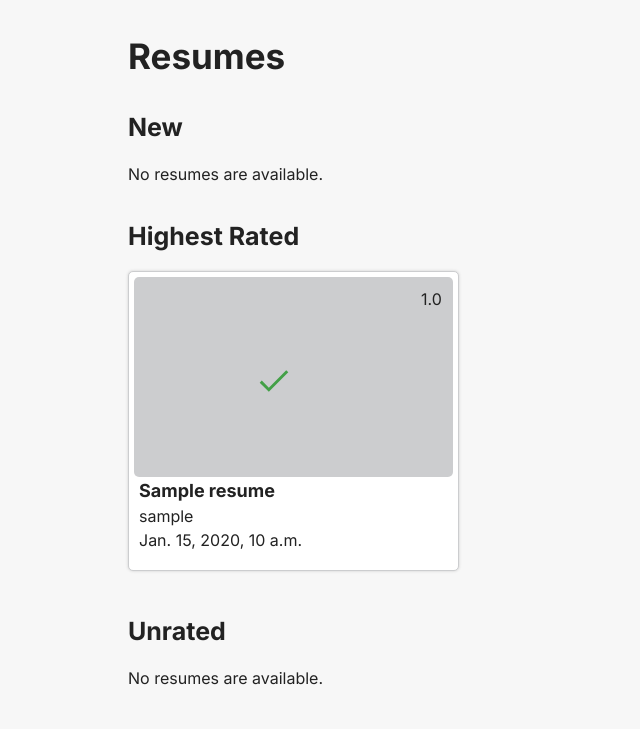
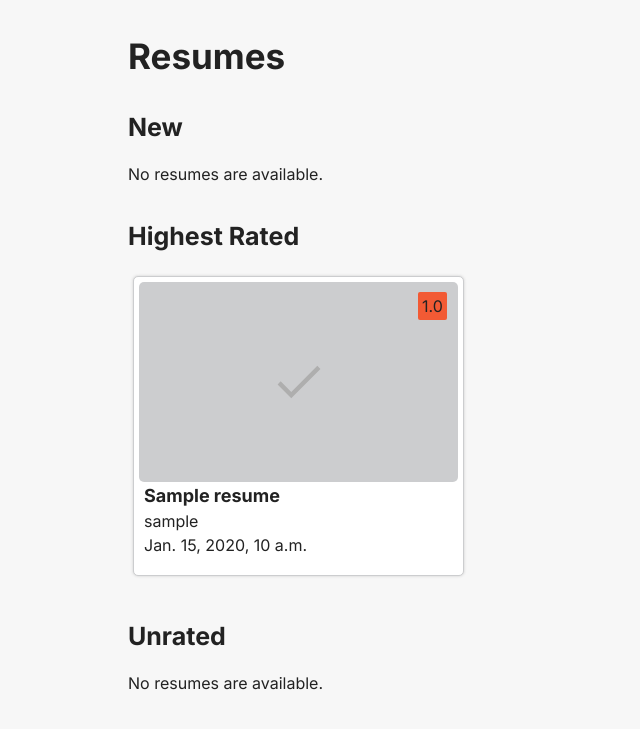
Before and after one commit to zgstumpf/ratemyresume, a Django app: page / in a window 1280 px wide. Shown: the part 46-775 px from the top of the page, without its empty margins (0-640 px from the left). Run offline with Django 5.2, Linux system fonts and the light colour scheme; a user stored in the database is signed in; tables that the repository leaves empty hold one stand-in row (values such as "Sample post"); some libraries are stand-ins or nearby versions; some web fonts are replaced.

Commit message:
index page many visual improvements and big fixes
not sure about checkmark.

```diff
--- a/resumes/templates/resumes/index.html
+++ b/resumes/templates/resumes/index.html
@@ -57,7 +57,7 @@
 {% if new_resumes %}
     <div class="resume-card-container">
         {% for resume in new_resumes %}
-            {% include 'resume_card.html' with resume_id=resume.id user_id=resume.user.id user=resume.user resume_name=resume.name hasUserRated=resume.hasUserRated created_at=resume.created_at avgRating=resume.avgRating %}
+            {% include 'resume_card.html' with resume_id=resume.id user_id=resume.user.id user=resume.user resume_name=resume.name hasUserRated=resume.hasUserRated created_at=resume.created_at avgRating=resume.avgRating numRatings=resume.numRatings%}
         {% endfor %}
     </div>
 {% else %}
@@ -69,7 +69,7 @@
 {% if highest_rated_resumes %}
     <div class="resume-card-container">
         {% for resume in highest_rated_resumes %}
-            {% include 'resume_card.html' with resume_id=resume.id user_id=resume.user.id user=resume.user resume_name=resume.name hasUserRated=resume.hasUserRated created_at=resume.created_at avgRating=resume.avgRating %}
+            {% include 'resume_card.html' with resume_id=resume.id user_id=resume.user.id user=resume.user resume_name=resume.name hasUserRated=resume.hasUserRated created_at=resume.created_at avgRating=resume.avgRating numRatings=resume.numRatings%}
         {% endfor %}
     </div>
 {% else %}
--- a/static/base.css
+++ b/static/base.css
@@ -196,7 +196,7 @@ button.darkblue-btn {
 .resume-card-container {
     display: flex;
     flex-wrap: wrap;
-    justify-content: space-between;
+    justify-content: flex-start;
     margin: 10px 0px;
 }
 
@@ -204,6 +204,7 @@ button.darkblue-btn {
     padding: 5px;
     border: 1px solid #cccdcf;
     border-radius: 5px;
+    margin: 5px;
     box-shadow: 0 0 3px #ccc;
     position: relative; /* Enables rated checkmark to have absolute position */
     flex-basis: calc(33.33% - 10px);
@@ -216,7 +217,7 @@ button.darkblue-btn {
 
 .resume-card:hover {
     cursor: pointer;
-    transform: scale(1.05);
+    transform: scale(1.02);
 }
 
 /* Media query for smaller viewports */
@@ -234,6 +235,7 @@ button.darkblue-btn {
   }
 
 .resume-image-skeleton {
+    position: relative;
     height: 200px;
     overflow: hidden; /* Do not let image expand out of its container */
     background-color:#cccdcf;
@@ -264,12 +266,18 @@ button.darkblue-btn {
     position:absolute;
     top: 5%;
     right: 5%;
+
+    padding: 2px 4px 2px 4px;
+    border-radius: 2px;
+
 }
 
 .resume-card-rated-checkmark {
-    position:absolute;
-    top: 30%;
-    right: 50%;
+    /* Center in middle of parent element */
+    position: absolute;
+    top: 50%;
+    left: 50%;
+    transform: translate(-50%, -50%);
 }
 
 .group-card {
--- a/static/resume_card.js
+++ b/static/resume_card.js
@@ -8,7 +8,7 @@ document.addEventListener("DOMContentLoaded", () => {
             url: $this.data('url'),
             crossDomain: false,
             success: function (response) {
-                $this.next('.resume-image-skeleton').html(`<img src="${response.image}" style="max-width: 100%; max-height: ;">`);
+                $this.next('.resume-image-skeleton').append(`<img src="${response.image}" style="max-width: 100%; max-height: ;">`);
                 $this.next('.resume-image-skeleton').css("animation", "none");
             },
             error: function (response) {
@@ -25,5 +25,64 @@ document.addEventListener("DOMContentLoaded", () => {
 
 
 
+    // Set color of rating icon
+    function Interpolate(start, end, steps, count) {
+        var s = start,
+            e = end,
+            final = s + (((e - s) / steps) * count);
+        return Math.floor(final);
+    }
+
+    function Color(_r, _g, _b) {
+        var r, g, b;
+        var setColors = function(_r, _g, _b) {
+            r = _r;
+            g = _g;
+            b = _b;
+        };
+
+        setColors(_r, _g, _b);
+        this.getColors = function() {
+            var colors = {
+                r: r,
+                g: g,
+                b: b
+            };
+            return colors;
+        };
+    }
+
+    var ratings = $('.resume-card-avgrating');
+    ratings.each(function() {
+        var $this = $(this);
+        var val = parseFloat($this.text());
+
+        var red = new Color(255, 0, 0),
+            yellow = new Color(255, 255, 0),
+            green = new Color(6, 170, 60),
+            start, end;
+
+        if (val <= 5) {
+            start = red;
+            end = yellow;
+        } else {
+            start = yellow;
+            end = green;
+            val -= 5; // Adjust rating value for the green range
+        }
+
+        var startColors = start.getColors(),
+            endColors = end.getColors();
+        var r = Interpolate(startColors.r, endColors.r, 5, val);
+        var g = Interpolate(startColors.g, endColors.g, 5, val);
+        var b = Interpolate(startColors.b, endColors.b, 5, val);
+
+        var opacity = 0.75
+        $this.css({
+            backgroundColor: "rgba(" + r + "," + g + "," + b + "," + opacity + ")"
+        });
+
+    });
+
 
 });
--- a/templates/resume_card.html
+++ b/templates/resume_card.html
@@ -5,29 +5,31 @@ In head:
 script src="% static 'resume_card.js' %"
 
 (Surround with brackets {})
-% include 'resume_card.html' with resume_id=resume.id user_id=resume.user.id user=resume.user resume_name=resume.name hasUserRated=resume.hasUserRated created_at=resume.created_at avgRating=resume.avgRating %
+% include 'resume_card.html' with resume_id=resume.id user_id=resume.user.id user=resume.user resume_name=resume.name hasUserRated=resume.hasUserRated created_at=resume.created_at avgRating=resume.avgRating numRatings=resume.numRatings%
 {% endcomment %}
 
 <div class="resume-card" data-detailsurl="{% url 'details' resume_id %}">
     <div class="resume-id" style="display:none" data-url="{% url 'get_resume_preview_image' resume_id %}"></div>
-    <div class="resume-image-skeleton"></div>
-
-    {% if avgRating %}
-        <div class="resume-card-avgrating">{{ avgRating }}</div>
-    {% endif %}
-
+    <div class="resume-image-skeleton">
         {% if hasUserRated %}
             <div class="resume-card-rated-checkmark" >
-            <svg width="40px" height="40px" alt="Checkmark icon" viewBox="-1.4 -1.4 16.80 16.80" role="img" focusable="false" aria-hidden="true" xmlns="http://www.w3.org/2000/svg" fill="#000000">
+                <svg width="60px" height="60px" alt="Checkmark icon" viewBox="-1.4 -1.4 16.80 16.80" role="img" focusable="false" aria-hidden="true" xmlns="http://www.w3.org/2000/svg" fill="#000000">
                     <title>You have rated this resume</title>
                     <g id="SVGRepo_bgCarrier" stroke-width="0" transform="translate(0,0), scale(1)"></g>
                     <g id="SVGRepo_tracerCarrier" stroke-linecap="round" stroke-linejoin="round" stroke="#CCCCCC" stroke-width="0.08399999999999999"></g>
                     <g id="SVGRepo_iconCarrier">
-                    <path fill="#43a047" d="M1.00000001 7.71134025l3.83505154 3.8041237 8.16494844-8.16494844-.86597938-.86597938L4.83505155 9.7835052 1.86597939 6.81443303z"></path>
+                        <path fill="#adadad" d="M1.00000001 7.71134025l3.83505154 3.8041237 8.16494844-8.16494844-.86597938-.86597938L4.83505155 9.7835052 1.86597939 6.81443303z"></path>
                     </g>
                 </svg>
             </div>
         {% endif %}
+    </div>
+
+    {% if avgRating is not None %}
+        <div class="resume-card-avgrating" title="{{ avgRating }}/10 (Total ratings: {{ numRatings }})">{{ avgRating }}</div>
+    {% endif %}
+
+
 
     <!-- There is still the problem of text clipping out of the card or entering a second line if the resume name or username is too long -->
     <!-- If you ever figure out best way to fix this, the title attribute will let the user see the full value even if text is shortened to fit -->
```
Lines whose indentation alone changed are shown as unchanged.
